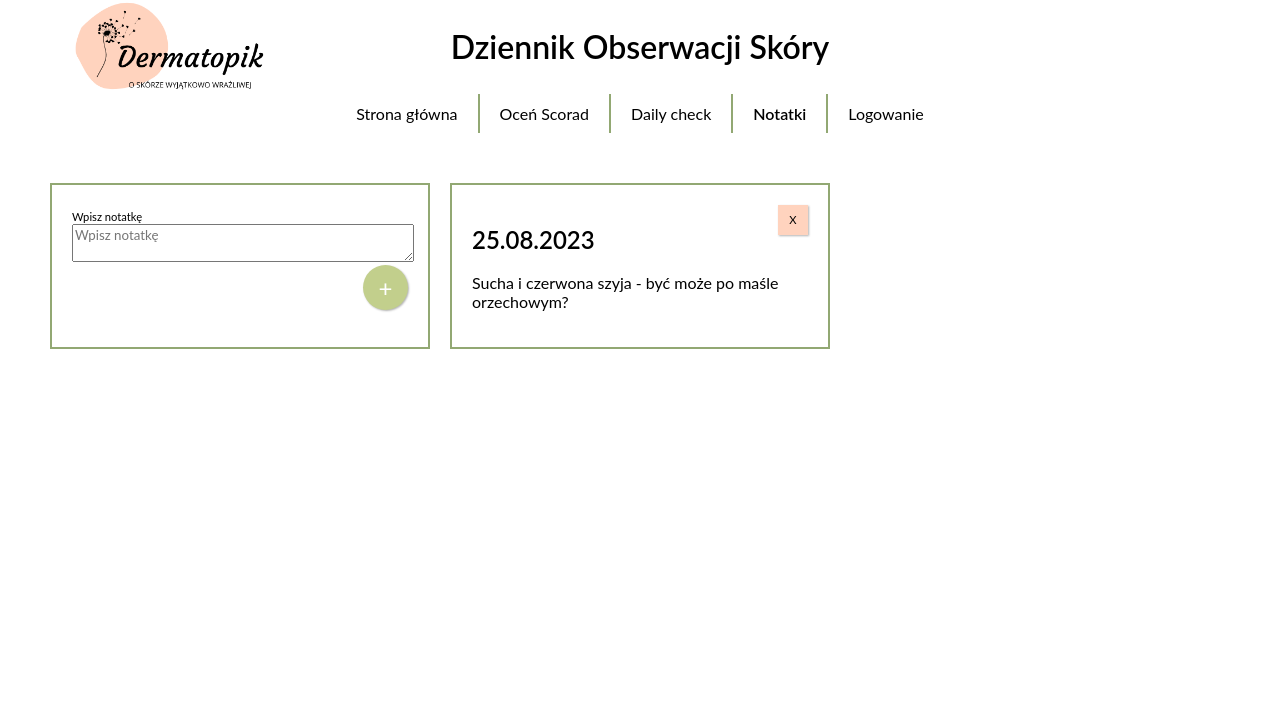
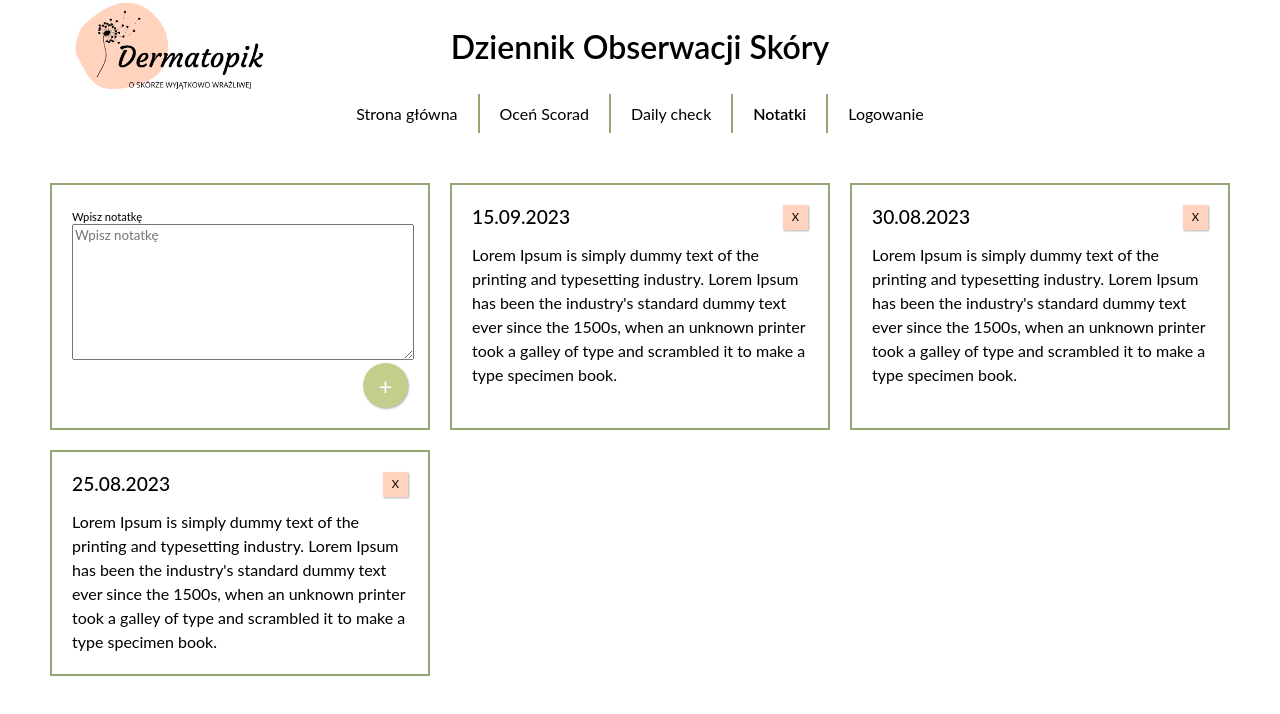
Before and after one commit to karolinachodera/dermatopik, a React (Create React App) app: page /notes in a window 1280 px wide. Shown: the top 714 px of the page. Built offline with nearby package versions, Linux system fonts and the light colour scheme; no server answers; the database is empty.

Commit message:
style notes

```diff
--- a/src/components/List/List.scss
+++ b/src/components/List/List.scss
@@ -21,11 +21,23 @@ ul.checkbox-list {
     height: 25px;
 }
 
-#last-notes li {
-    padding: 10px 0;
-    position: relative;
+#last-notes ul {
+    padding: 0 15px;
+
+    li {
+        padding: 15px 0;
+        position: relative;
+        list-style: none;
+        line-height: 1.5;
+
+        span {
+            font-weight: 500;
+            display: inline-block;
+            padding-bottom: 7px;
+        }
+    }
+
+    li:not(:last-child) {
+        border-bottom: 1px solid variables.$dark-nude;
+    }
 }
-
-#last-notes li:not(:last-child) {
-    border-bottom: 1px solid variables.$dark-nude;
-}
--- a/src/components/RemoveButton/RemoveButton.scss
+++ b/src/components/RemoveButton/RemoveButton.scss
@@ -16,14 +16,20 @@ button.remove:hover {
     background-color: variables.$dark-nude;
 }
 
+%dimensions {
+    width: 25px;
+    height: 25px;
+}
+
 #last-notes button.remove {
+    @extend %dimensions;
+    position: absolute;
+    right: 0px;
+    top: 5px;
+
+}
+
+#notes button.remove {
+    @extend %dimensions;
     float: right;
 }
-
-#notes button.remove, #last-notes button.remove {
-    position: absolute;
-    right: 20px;
-    top: 20px;
-    width: 30px;
-    height: 30px;
-}
--- a/src/components/Section/Section.scss
+++ b/src/components/Section/Section.scss
@@ -91,8 +91,18 @@ section.frame {
 
 main#notes {
     section {
-        position: relative;
+        p {
+             margin: 0;
+             line-height: 1.5;
         }
+        h2 {
+            display: inline-block;
+            margin: 0 0 15px 0;
+            font-size: 1.2rem;
+            font-weight: 500;
+        }
+    }
+
     .adding-form {
         border-top: none;
         padding-top: 0;
@@ -104,5 +114,8 @@ main#notes {
         button[type="submit"] {
             float: right;
         }
+        textarea {
+            height: 130px;
         }
     }
+}
--- a/src/constants/dashboardInputs.tsx
+++ b/src/constants/dashboardInputs.tsx
@@ -124,8 +124,16 @@ isChecked: [false],  },
 
 export const notesMock: NoteType[] = [
   {
-    note: "Sucha i czerwona szyja - być może po maśle orzechowym?",
+    note: "Lorem Ipsum is simply dummy text of the printing and typesetting industry. Lorem Ipsum has been the industry's standard dummy text ever since the 1500s, when an unknown printer took a galley of type and scrambled it to make a type specimen book.",
     date: new Date("2023-08-25"),
+  },
+  {
+    note: "Lorem Ipsum is simply dummy text of the printing and typesetting industry. Lorem Ipsum has been the industry's standard dummy text ever since the 1500s, when an unknown printer took a galley of type and scrambled it to make a type specimen book.",
+    date: new Date("2023-08-30"),
+  },
+  {
+    note: "Lorem Ipsum is simply dummy text of the printing and typesetting industry. Lorem Ipsum has been the industry's standard dummy text ever since the 1500s, when an unknown printer took a galley of type and scrambled it to make a type specimen book.",
+    date: new Date("2023-09-15"),
   }
 
 ];
```
Lines whose indentation alone changed are shown as unchanged.
